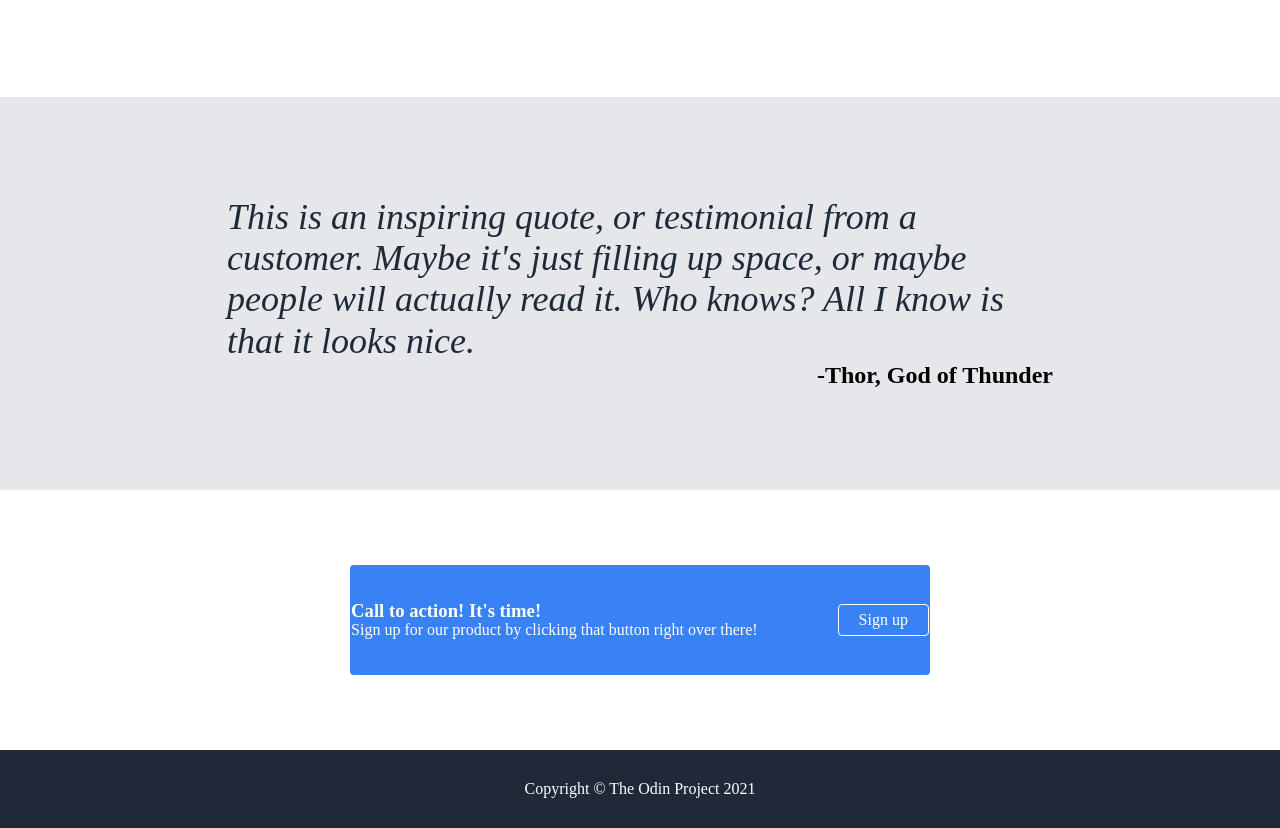
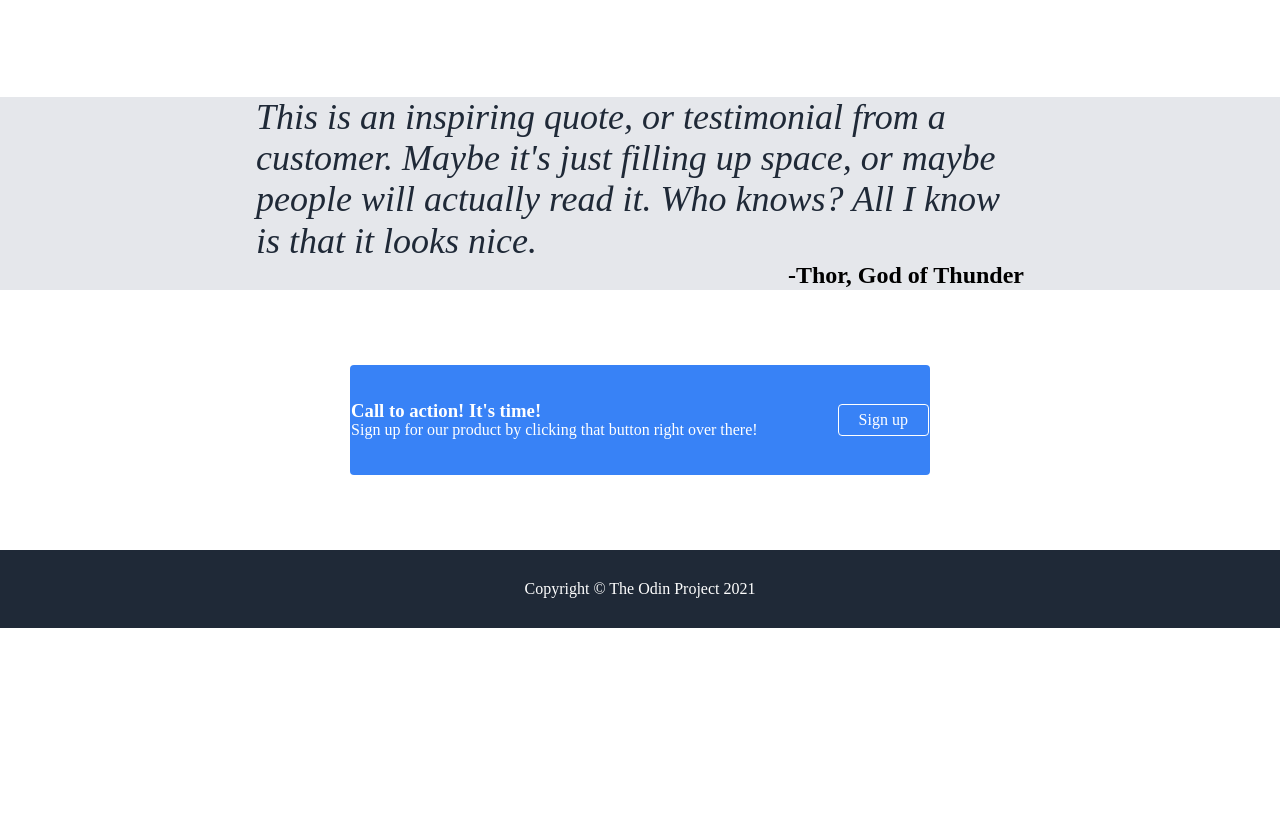
Before and after one commit to Ajd1031/landingPageAssignment, a plain HTML site: page index.html in a window 1280 px wide. Shown: the part 940-1768 px from the top of the page. After the commit the page ends 1568 px from the top, so only its background shows below. Drawn offline with nearby package versions, Linux system fonts and the light colour scheme.

Commit message:
fixed width of testimonial

```diff
--- a/index.html
+++ b/index.html
@@ -70,13 +70,15 @@
       </div>
 
       <!-- section 3 -->
-      <div class="testimonial group-column">
-        <p class="quote">
-          This is an inspiring quote, or testimonial from a customer. Maybe it's
-          just filling up space, or maybe people will actually read it. Who
-          knows? All I know is that it looks nice.
-        </p>
-        <p class="author">-Thor, God of Thunder</p>
+      <div class="testimonial group">
+        <div class="half-width group-column">
+          <p class="quote">
+            This is an inspiring quote, or testimonial from a customer. Maybe
+            it's just filling up space, or maybe people will actually read it.
+            Who knows? All I know is that it looks nice.
+          </p>
+          <p class="author">-Thor, God of Thunder</p>
+        </div>
       </div>
 
       <!-- section 4 -->
--- a/style.css
+++ b/style.css
@@ -41,7 +41,11 @@ nav {
 
 .testimonial {
   background-color: #e5e7eb;
-  padding: 100px 227px 100px 227px;
+  justify-content: center;
+}
+
+.half-width {
+    width: 60%;
 }
 
 .action {
```
